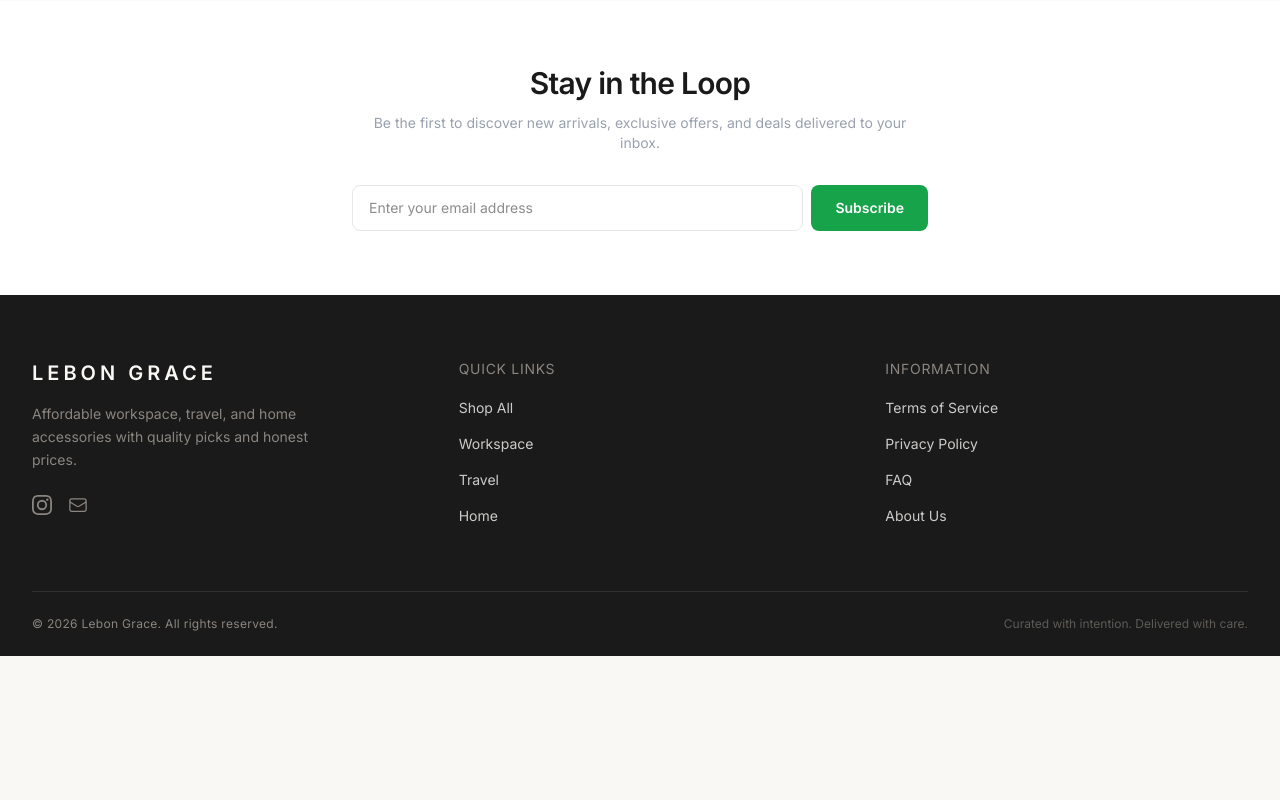
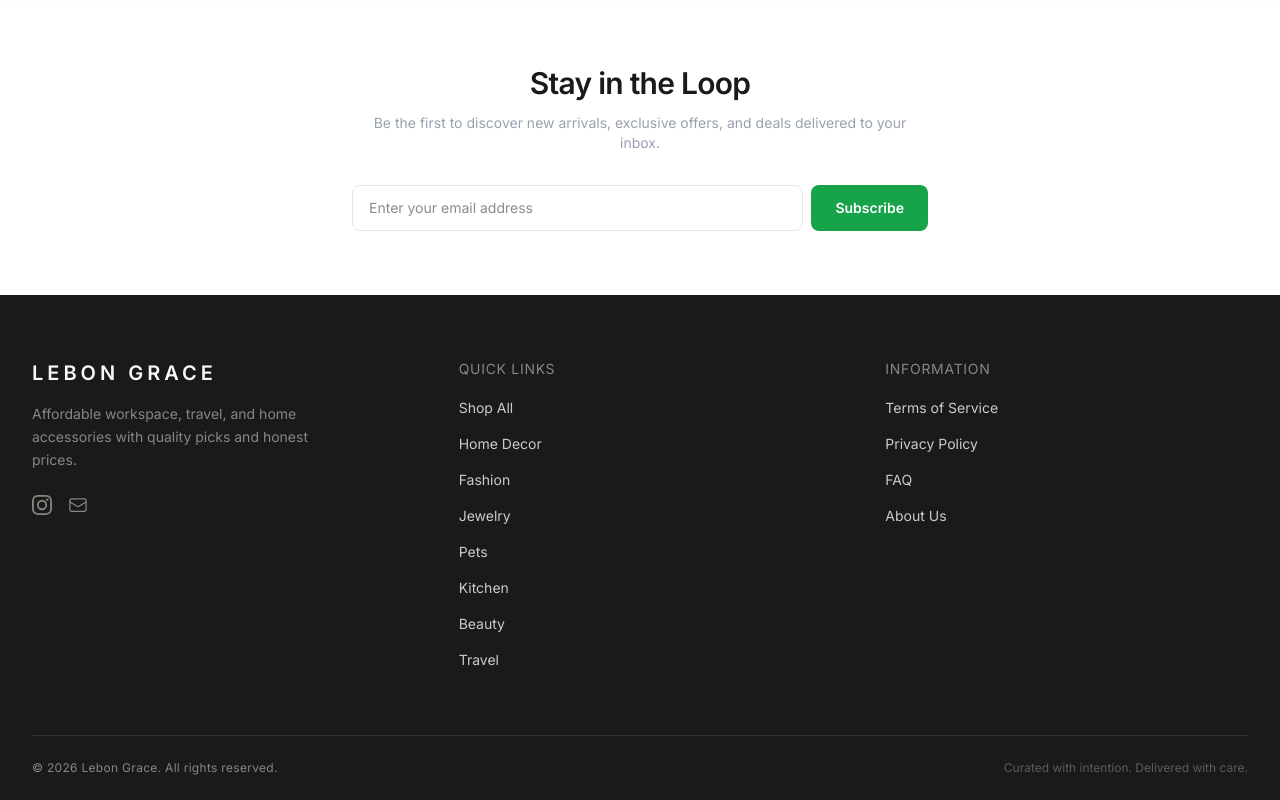
Before and after one commit to Smarts-Businesses-Solutions/lebon-grace, a Next.js app: page / in a window 1280 px wide. Shown: the part 3638-4438 px from the top of the page. Before the commit the page ends 4294 px from the top, so only its background shows below. Built offline with nearby package versions, Linux system fonts and the light colour scheme.

Commit message:
fix: update footer quick links to match 17 categories
- Removed old Workspace/Travel/Home links
- Added: Home Decor, Fashion, Jewelry, Pets, Kitchen, Beauty, Travel
- Links now match the actual product categories on the site
- Footer text kept: 'Affordable workspace, travel, and home accessories'

```diff
--- a/src/components/Footer.tsx
+++ b/src/components/Footer.tsx
@@ -2,9 +2,13 @@ import Link from "next/link";
 
 const quickLinks = [
   { href: "/shop", label: "Shop All" },
-  { href: "/shop?category=Workspace", label: "Workspace" },
-  { href: "/shop?category=Travel", label: "Travel" },
-  { href: "/shop?category=Home", label: "Home" },
+  { href: "/shop?category=Home+Decor", label: "Home Decor" },
+  { href: "/shop?category=Fashion+%26+Accessories", label: "Fashion" },
+  { href: "/shop?category=Jewelry", label: "Jewelry" },
+  { href: "/shop?category=Pet+Supplies", label: "Pets" },
+  { href: "/shop?category=Kitchen+%26+Dining", label: "Kitchen" },
+  { href: "/shop?category=Beauty+%26+Grooming", label: "Beauty" },
+  { href: "/shop?category=Bags+%26+Travel", label: "Travel" },
 ];
 
 const policyLinks = [
```
